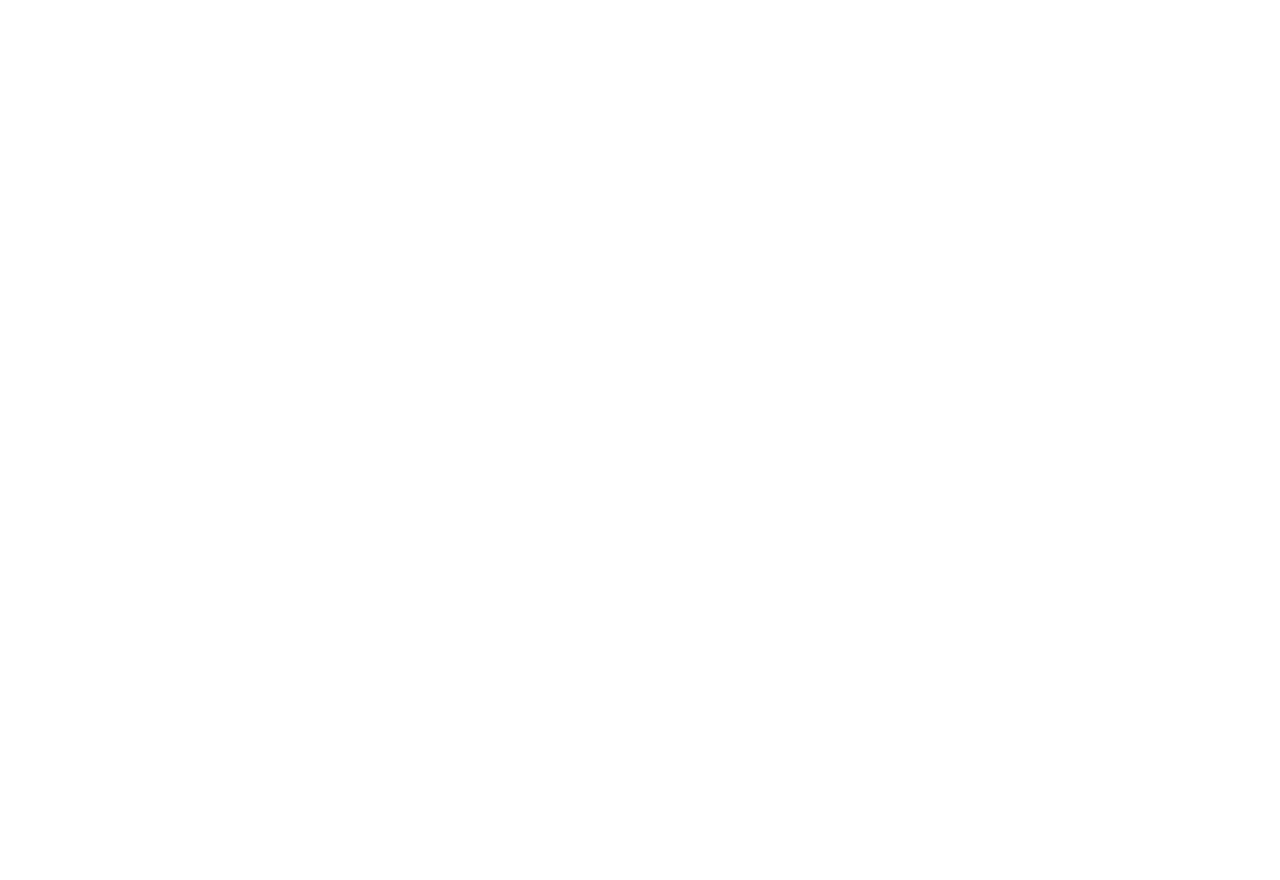
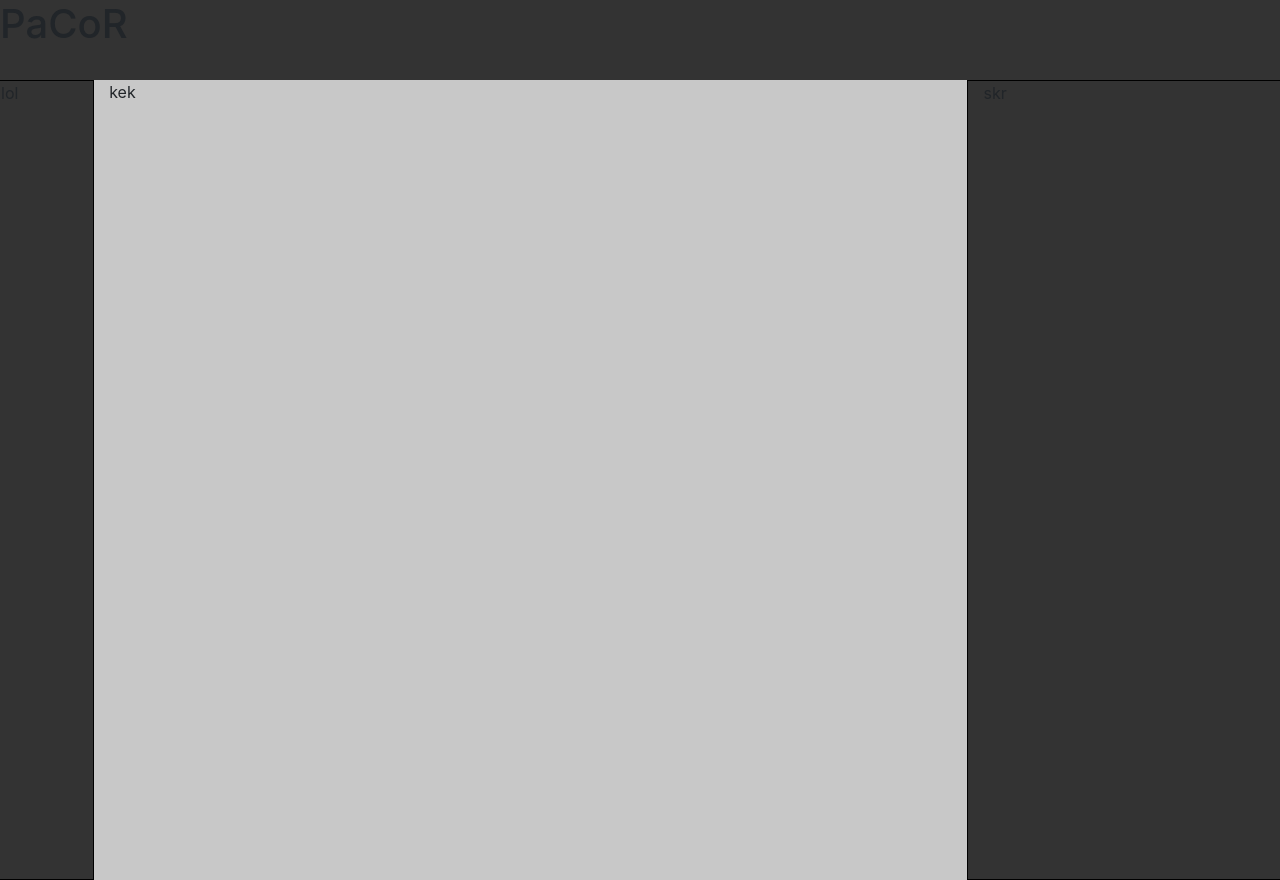
Before and after one commit to Rzr7/page-constructor, a plain HTML site: page index.html in a window 1280 px wide. Before the commit the page ends 800 px from the top, so only its background shows below. Drawn offline with nearby package versions, Linux system fonts and the light colour scheme.

Commit message:
Started layout

```diff
--- a/assets/css/styles.css
+++ b/assets/css/styles.css
@@ -0,0 +1,16 @@
+body {
+    background-color: rgb(200,200,200);
+}
+
+.smth {
+
+    height: 100vh;
+    background-color: rgb(51,51,51);
+    border: 1px solid black;
+
+}
+
+.kek {
+    background-color: rgb(200,200,200);
+
+}
--- a/index.html
+++ b/index.html
@@ -3,13 +3,45 @@
 <head>
     <meta charset="UTF-8">
     <title>Index</title>
+
     <script src="assets/js/libraries/jquery-3.4.1.min.js" lang="js"></script>
+    <link rel="stylesheet" href="https://stackpath.bootstrapcdn.com/bootstrap/4.3.1/css/bootstrap.min.css">
+    <script src="https://cdnjs.cloudflare.com/ajax/libs/popper.js/1.14.7/umd/popper.min.js"></script>
+    <script src="https://stackpath.bootstrapcdn.com/bootstrap/4.3.1/js/bootstrap.min.js"></script>
     <script src="assets/js/constructor/constructor.js" lang="js"></script>
+    <link rel="stylesheet" href="assets/css/styles.css" />
+
+
 </head>
-<body>
-    <div id="constructor"></div>
+<body >
+
+        <!-- <div id="constructor">
+        </div> -->
+
+        <header style="width: 100%; height: 10vh; background-color: rgb(51,51,51)"><h1>PaCoR</h1></header>
+
+            <div class="row">
+
+            <div class="col-1 smth" id='tools'>
+                <!-- tools -->
+                lol
+            </div>
+            <div class="col-8 kek">
+                   <!-- canvas -->
+                   kek
+            </div>
+            <div class="col-3 smth">
+                skr
+                <!-- props / options -->
+            </div>
+
+
+    </div>
+
+
+
 </body>
 <script>
-    var constructor = new Constructor($('#constructor'));
+        var constructor = new Constructor($('#constructor'));
 </script>
 </html>
```
Also changed, not shown: assets/js/constructor/constructor.js (+8 -0 lines), 1 other file.
